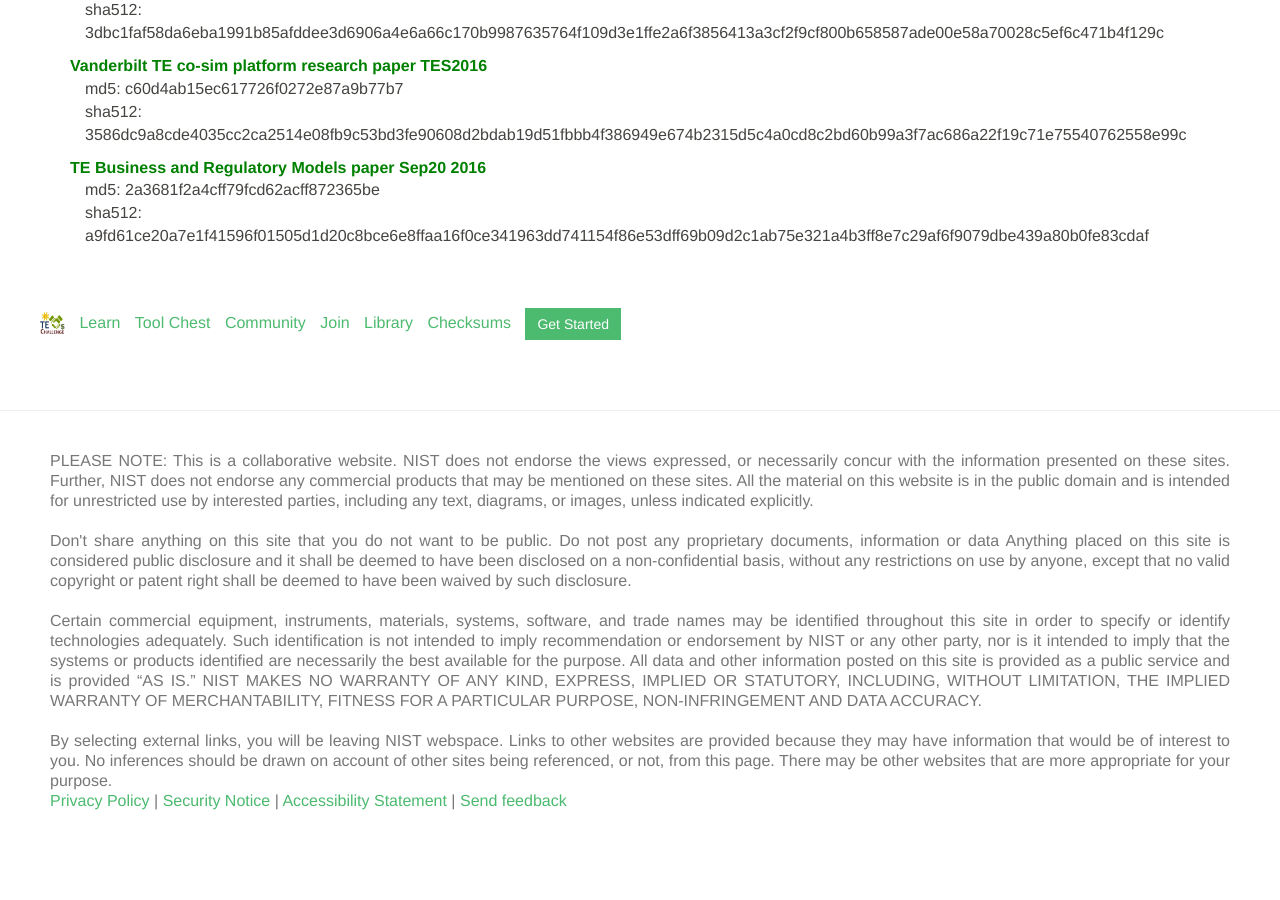
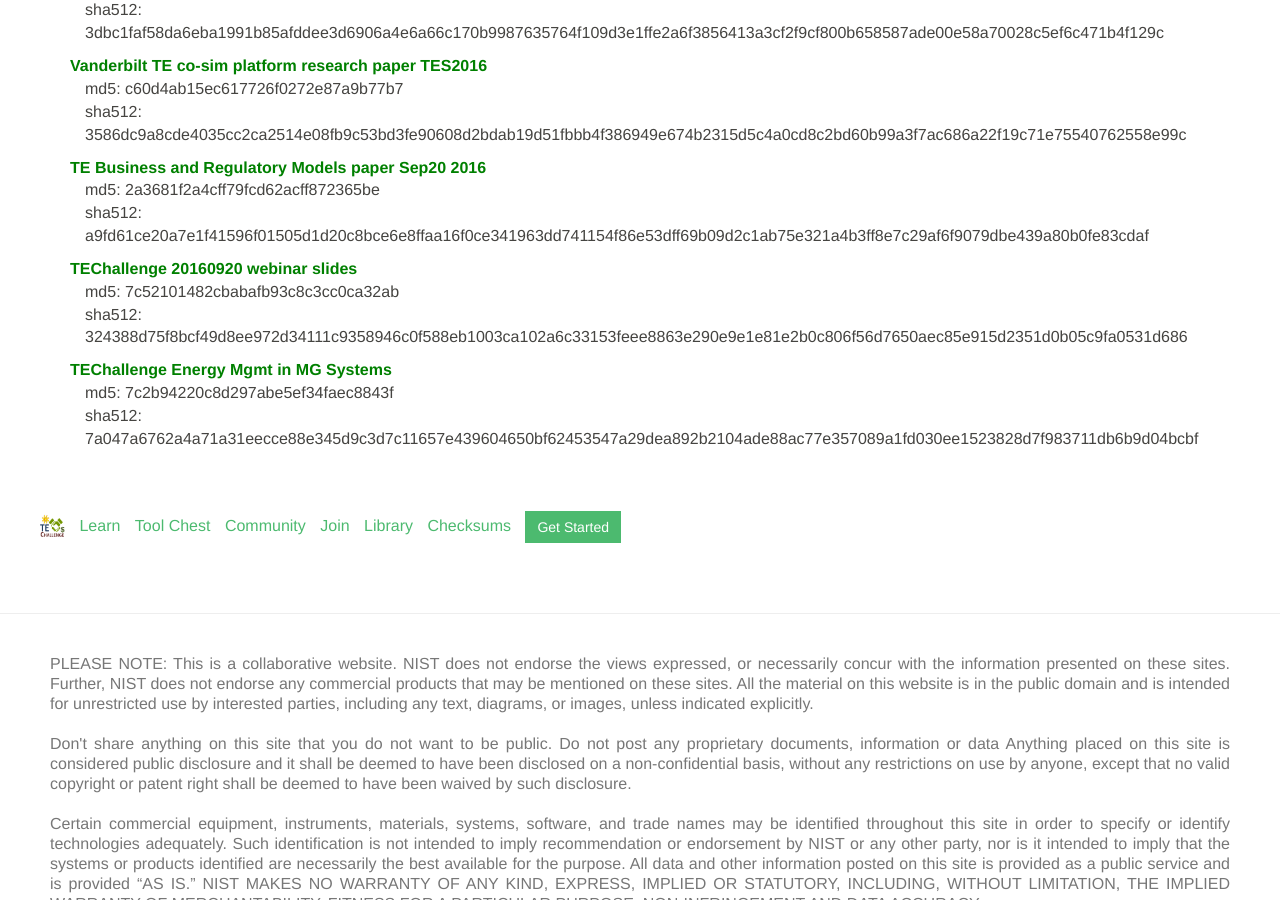
Before and after one commit to usnistgov/TEChallenge, a Jekyll site: the page built from checksums/index.md, in a window 1280 px wide and 900 px high, scrolled down 3715 px. Built offline with Jekyll 4.4.1, drawn with Linux system fonts in a browser that asks for light colours; before the commit the page ends 4536 px from its top, so only the background shows below that.

Commit message:
add files

```diff
--- a/_data/documents.yml
+++ b/_data/documents.yml
@@ -312,3 +312,17 @@
   md5: 2a3681f2a4cff79fcd62acff872365be
   sha512: a9fd61ce20a7e1f41596f01505d1d20c8bce6e8ffaa16f0ce341963dd741154f86e53dff69b09d2c1ab75e321a4b3ff8e7c29af6f9079dbe439a80b0fe83cdaf
   team: team1
+- name: "TEChallenge 20160920 webinar slides"
+  description: "TE Challenge Phase I Capstone webinar 20160920 slides"
+  category: "presentation"
+  url: https://s3.amazonaws.com/nist-sgcps/TEChallenge/library/TEC20160920-webinar-final.pdf
+  md5: 7c52101482cbabafb93c8c3cc0ca32ab
+  sha512: 324388d75f8bcf49d8ee972d34111c9358946c0f588eb1003ca102a6c33153feee8863e290e9e1e81e2b0c806f56d7650aec85e915d2351d0b05c9fa0531d686
+  team: NIST
+- name: "TEChallenge Energy Mgmt in MG Systems"
+  description: "TE Challenge 2016 MG Demo team paper for Portland TE Systems Conference"
+  category: "document"
+  url: https://s3.amazonaws.com/nist-sgcps/TEChallenge/library/tes2016_microgrids_Final.pdf
+  md5: 7c2b94220c8d297abe5ef34faec8843f
+  sha512: 7a047a6762a4a71a31eecce88e345d9c3d7c11657e439604650bf62453547a29dea892b2104ade88ac77e357089a1fd030ee1523828d7f983711db6b9d04bcbf
+  team: team3
```
